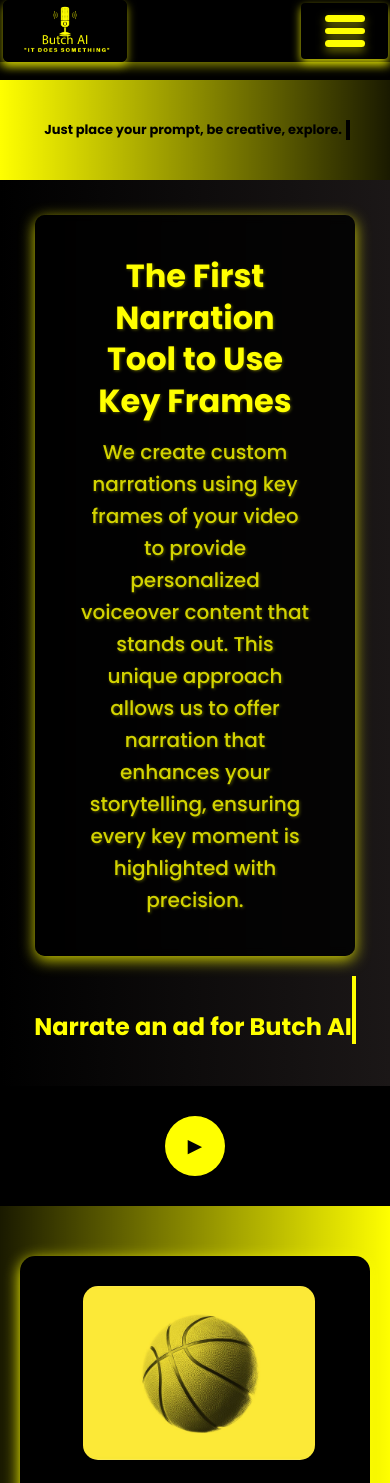
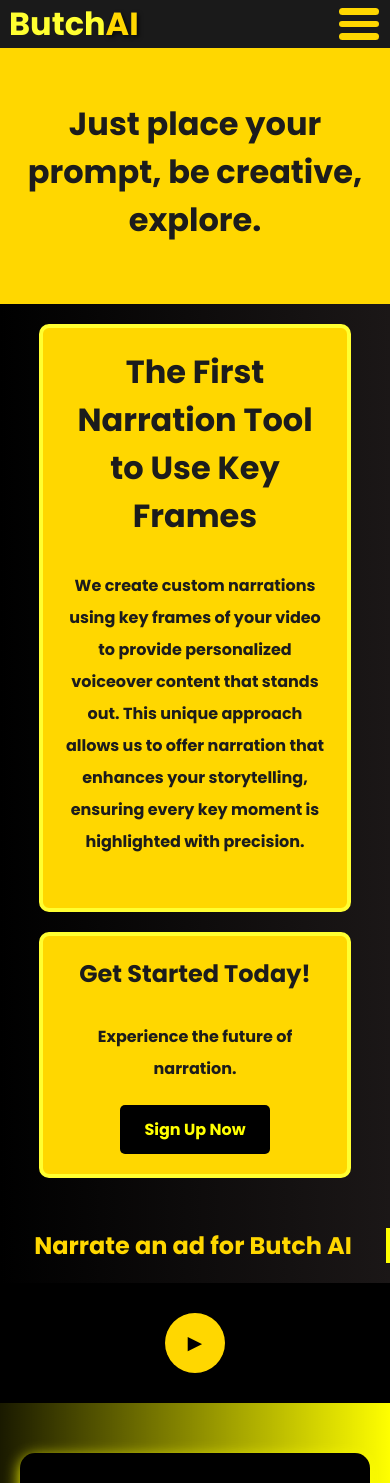
Before and after one commit to jbsam7/ButchAI, a Flask app: page / in a window 390 px wide. Shown: the top 1483 px of the page. Run offline with Flask 3, Linux system fonts and the light colour scheme.

Commit message:
Updated css and landing page to have cta

```diff
--- a/templates/main.html
+++ b/templates/main.html
@@ -46,6 +46,17 @@
             animation: fadeInOut 3s ease forwards;
         }
 
+        .intro-text .welcome {
+            color: #FFD700;
+        }
+
+        .intro-text .butch {
+            color: #FFFF31; /* Bright yellow color for 'Butch' */
+        }
+        .intro-text .ai {
+            color: #FFD700; /* Gold color for 'AI' */
+        }
+
         /* Fade-in and Fade-out animation */
         @keyframes fadeInOut {
             0% {
@@ -68,32 +79,37 @@
 
         header {
             display: flex;
-            flex-wrap: wrap; /* Allows items to wrap to the next line on small screens */
+            flex-wrap: wrap; /* Allows items to wrap to the next #1a1a1a line on small screens */
             align-items: center;
             padding: 2px;
             position: fixed;
+            padding-bottom: 6px;
             top: 0;
             width: 100%;
             z-index: 1000;
-            background-color: black;
-            box-shadow: 0 4px 10px rgba(255, 255, 0, 0.5);
-            backdrop-filter: blur(10px);
+            background-color: #1a1a1a;
+
+
             transition: background-color 0.3s ease, box-shadow 0.3s ease;
         }
-
-        .logo {
-            height: 60px;
-            width: auto;
+        /* Add styles for the logo text */
+        .logo-text {
+            font-size: 32px;
+            font-weight: 700;
+            color: #FFFF31;
             margin-right: 20px;
-            transition: box-shadow 0.3s ease-in-out;
-            border-radius: 6px;
-            margin-left: -2px;
-            box-shadow: 0 4px 10px rgba(255, 255, 0, 0.5);
-
+            transition: color 0.3s ease-in-out;
+            cursor: default;
+            padding-left: 8px;
+        }
+        .logo-text:hover {
+            color: rgba(255, 255, 0, 0.8);
         }
 
-        .logo:hover {
-            box-shadow: 0 0 30px rgba(255, 255, 0, 1);
+        /* Style for the 'AI' part */
+        .logo-text .ai {
+            color: #FFD700; /* Gold color for 'AI' */
+            text-shadow: 2px 2px 4px rgba(0, 0, 0, 0.7); /* Optional: Enhance readability */
         }
 
         .nav-links-left {
@@ -101,10 +117,11 @@
             flex-wrap: wrap;
             gap: 20px;
             align-items: center;
+            padding-top: 3px;
         }
 
         .nav-links-left a {
-            color: yellow;
+            color: #FFD700;
             text-decoration: none;
             font-size: 18px;
         }
@@ -134,7 +151,7 @@
 
         /* Links inside the dropdown */
         .dropdown-content a {
-            color: yellow;
+            color: #FFD700;
             padding: 12px 16px;
             text-decoration: none;
             display: block;
@@ -171,43 +188,46 @@
         }
 
         .nav-links-right a {
-            color: yellow;
+            color: black;
             text-decoration: none;
-            padding: 10px 20px;
-            border: 2px solid yellow;
+            padding: 7px 14px;
+            border: 2px solid #FFD700;
             border-radius: 5px;
             box-shadow: 0 0 10px rgba(255, 255, 0, 0.5);
+            background-color: #FFD700;
 
         }
 
         .nav-links-right a:hover {
-            background-color: yellow;
+            background-color: #FFFF31;
             color: black;
-            box-shadow: 0 0 20px rgba(255, 255, 0, 0.8);
+            box-shadow: 0 0 20px rgba(255, 255, 0, 0.5);
+            border: 2px solid #FFFF31;
         }
 
         /* Banner section */
         .banner {
-            background: linear-gradient(to right, yellow, rgba(255, 255, 0, 0.1));
+            background: #FFD700;
             display: flex;
             align-items: center;
             justify-content: center;
-            padding: 50px 20px;
-            margin-top: 80px;
+            padding: 180px 20px; /* Increased padding for a larger banner */
+            margin-top: 40px;
             flex-direction: column;
             text-align: center;
         }
 
         .banner-text {
-            font-size: 48px;
+            font-size: 56px; /* Increased font size */
             font-weight: bold;
-            color: black;
+            color: #1c1c1c;
             max-width: 90%;
             overflow: hidden;
             border-right: 4px solid black;
             white-space: nowrap;
             animation: typing 6s steps(46, end) forwards, cursorBlink 0.75s step-end infinite;
         }
+
 
         /* Typing effect */
         @keyframes typing {
@@ -221,70 +241,108 @@
             50% { border-color: black; }
         }
 
-        /* Second banner section */
+        /* Second banner adjustments */
         .second-banner {
             background: linear-gradient(to right, black, rgb(27, 23, 23));
-            display: flex;
-            flex-direction: column;
-            align-items: center;
-            padding: 35px;
-            color: yellow;
+            color: #1a1a1a;
+            padding: 70px;
             text-align: center;
             font-family: 'Poppins', sans-serif;
+            display: flex;
+            flex-direction: column; /* Change to column to stack content vertically */
+            align-items: center; /* Center align items */
         }
 
-        .second-banner-text {
-            max-width: 1000px;
-            padding: 30px;
-
+        .second-banner-content {
+            display: flex;
+            flex-direction: row;
+            width: 100%;
+            max-width: 1200px; /* Optional: constrain max width */
+            margin-bottom: 40px; /* Space between content and scroll text */
         }
 
-        .second-banner h2 {
-            font-size: 42px;
-            font-weight: 700;
-            margin-bottom: 15px;
-            line-height: 1.3;
-            text-shadow: 1px 1px 3px rgba(255, 255, 0, 0.3);
+        .second-banner-left, .second-banner-right {
+            flex: 1;
+            display: flex;
+            align-items: center;
+            justify-content: center;
         }
 
-        .second-banner p {
-            font-size: 20px;
-            line-height: 1.6;
-            color: rgba(255, 255, 0, 0.8);
-            text-shadow: 1px 1px 3px rgba(255, 255, 0, 0.3);
-
-
-        }
-
-        .second-banner-text-container {
-            background-color: rgba(0, 0, 0, 0.8);
+        .second-banner-text-container, .call-to-action {
+            background-color: #FFD700;
             padding: 20px;
             border-radius: 10px;
-            box-shadow: 0px 4px 15px rgba(255, 255, 0, 0.8);
+            border: 4px solid #FFFF31;
             backdrop-filter: blur(5px);
-            max-width: 100%;
+            width: 90%;
+            max-width: 500px;
         }
 
         .scroll-banner-text {
             font-size: 32px;
             font-weight: bold;
-            color: yellow;
+            color: #FFD700;
             white-space: nowrap;
             overflow: hidden;
-            border-right: 4px solid yellow;
+            border-right: 4px solid #FFD700;
             width: 0;
             visibility: hidden;
-            max-width: 100%;
             display: inline-block;
             text-align: center;
             margin-top: 20px;
-            padding-top: 10%;
+            animation: none; /* Prevent animation until triggered */
         }
+        .second-banner h2 {
+            font-size: 32px;
+            font-weight: bold;
+            color: #1c1c1c;
+            text-align: center;
+        }
+
+        .second-banner p {
+            font-size: 20px;
+            font-weight: bold;
+            color: #1c1c1c;
+            margin: 30px 0px;
+            line-height: 2;
+        }
+
+        .call-to-action h3 {
+            font-size: 32px;
+            font-weight: bold;
+            color: #1c1c1c;
+            margin-bottom: 15px;
+        }
+
+        .call-to-action p {
+            font-size: 20px;
+            font-weight: bold;
+            color: #1c1c1c;
+            margin-bottom: 20px;
+        }
+
+        .cta-button {
+            display: inline-block;
+            background-color: black;
+            color: yellow;
+            padding: 15px 30px;
+            border-radius: 5px;
+            text-decoration: none;
+            font-weight: bold;
+            transition: background-color 0.3s, box-shadow 0.3s;
+        }
+
+        .cta-button:hover {
+            background-color: #1a1a1a;
+            box-shadow: 0 0 10px yellow;
+        }
+
+
 
         /* Typing keyframes */
         @keyframes typingScroll {
             from { width: 0; }
-            to { width: 100%; }
+            to { width: 34%; }
         }
 
         /* Cursor blink animation */
@@ -305,7 +363,7 @@
         }
 
         #playPauseBtn {
-            background-color: yellow;
+            background-color: #FFD700;
             border: none;
             border-radius: 50%;
             width: 60px;
@@ -319,7 +377,7 @@
         }
 
         #playPauseBtn:hover {
-            background-color: #ffd700; /* Slightly darker yellow on hover */
+            background-color: yellow; /* Slightly darker yellow on hover */
         }
 
         #playPauseBtn:focus {
@@ -466,30 +524,44 @@
             padding: 0 1px;
             height: auto;
         }
-
+        /* Adjust banner padding */
+        .banner {
+            padding: 60px 20px; /* Adjusted padding for mobile */
+        }
+        /* Adjust banner text for mobile */
+        .banner-text {
+            font-size: 32px !important;
+            max-width: 100%;
+            white-space: normal; /* Allow text to wrap */
+            overflow: hidden;
+            border-right: none; /* Remove cursor for the new animation */
+            animation: revealText 3s ease forwards; /* New animation */
+            clip-path: inset(0 0 100% 0); /* Start by hiding the text */
+        }
+        /* New keyframes for revealing text */
+        @keyframes revealText {
+            from {
+                clip-path: inset(0 0 100% 0); /* Text is hidden */
+            }
+            to {
+                clip-path: inset(0 0 0 0); /* Text is fully revealed */
+            }
+        }
         /* Hamburger menu styling */
         .hamburger {
             display: block; /* Show hamburger on mobile */
             cursor: pointer;
             position: relative;
-            left: -1px;
-            border:  rgba(255, 255, 0);
-            padding: 6px;
-            box-shadow: 0 4px 10px rgba(255, 255, 0, 0.8);
-            border-radius: 4px;
-            padding-right: 6%;
-            padding-left: 6%;
-
+            right: 10px;
 
         }
 
         .hamburger div {
             width: 40px;
             height: 6.5px;
-            background-color: yellow;
+            background-color: #FFD700;
             margin: 6px 0;
             border-radius: 4px;
-            box-shadow: 0 4px 10px rgba(255, 255, 0, 0.5);
         }
 
         .logo {
@@ -499,27 +571,68 @@
             box-shadow: 0 4px 10px rgba(255, 255, 0, 0.6);
 
         }
-        .second-banner-text-container {
-            /* Allow full width on mobile */
-            padding: 10px 15px;
+        /* Adjust .second-banner */
+        .second-banner {
+            padding: 20px 0; /* Reduce horizontal padding */
+            align-items: stretch; /* Allow child items to stretch full width */
+        }
+
+        /* Adjust .second-banner-content */
+        .second-banner-content {
+            flex-direction: column;
+            align-items: stretch; /* Stretch child items to full width */
             width: 100%;
+        }
+
+        .second-banner-left, .second-banner-right {
+            width: 100%;
+            margin-bottom: 20px;
+        }
+
+        .second-banner-text-container, .call-to-action {
+            width: 100%;
+            max-width: 80%; /* Remove max-width constraint */
+            margin: 0; /* Remove margins */
+        }
+
+        .scroll-banner-text {
+            font-size: 24px;
+            margin-top: -10px;
 
         }
-        .second-banner-text {
-            width: 100%;
-            text-align: center;
 
+        /* Typing keyframes */
+        @keyframes typingScroll {
+            from { width: 0%; }
+            to { width: 100%; }
         }
-        .banner {
-            padding: 40px;
 
+        /* Cursor blink animation */
+        @keyframes blinkScroll {
+            from, to { border-color: transparent; }
+            50% { border-color: yellow; }
         }
-        .banner-text {
-            font-size: 13px !important;
-            font-weight: bold;
 
+        .second-banner h2 {
+            font-size: 24px;
+        }
 
+        .second-banner p {
+            font-size: 16px;
         }
+
+        .call-to-action h3 {
+            font-size: 24px;
+        }
+
+        .call-to-action p {
+            font-size: 16px;
+        }
+
+        .cta-button {
+            padding: 12px 24px;
+        }
+
 
 
 
@@ -579,15 +692,6 @@
             color: yellow; /* Text color to match other links */
         }
 
-
-
-
-        /* Ensure banner text and other elements are styled properly */
-        .banner-text {
-            font-size: 32px;
-            max-width: 100%;
-        }
-
         .second-banner h2 {
             font-size: 32px;
         }
@@ -617,10 +721,6 @@
             text-align: center; /* Center text on mobile */
         }
 
-
-        .scroll-banner-text {
-            font-size: 24px;
-        }
     }
 
     </style>
@@ -628,12 +728,20 @@
 <body>
     <!-- Intro Overlay -->
     <div class="intro-overlay">
-        <div class="intro-text">Welcome to Butch AI</div>
+        <div class="intro-text">
+            <span class="welcome">Welcome to</span>
+            <span class="butch">Butch</span>
+            <span class="ai"> AI</span>
+        </div>
     </div>
 
     <header>
         <!-- Insert the logo here-->
-        <img src="{{ url_for('static', filename='images/logobaby.png') }}" alt="ButchAI Logo" class="logo">
+        <!--img src="{{ url_for('static', filename='images/logobaby.png') }}" alt="ButchAI Logo" class="logo"-->
+        <!-- Insert the logo text here-->
+        <div class="logo-text" aria-label="ButchAI">
+            Butch<span class="ai">AI</span>
+        </div>
 
             <!-- Hamburger menu icon -->
         <div class="hamburger" onclick="toggleMenu()">
@@ -672,8 +780,10 @@
         </div>
     </div>
 
-    <!-- Second banner section-->
     <div class="second-banner">
+        <!-- Container for left and right sections -->
+        <div class="second-banner-content">
+            <div class="second-banner-left">
                 <div class="second-banner-text-container">
                     <div class="second-banner-text">
                         <h2>The First Narration Tool to Use Key Frames</h2>
@@ -685,11 +795,18 @@
                         </p>
                     </div>
                 </div>
-
-        <div>
+            </div>
+            <div class="second-banner-right">
+                <div class="call-to-action">
+                    <h3>Get Started Today!</h3>
+                    <p>Experience the future of narration.</p>
+                    <a href="/signup" class="cta-button">Sign Up Now</a>
+                </div>
+            </div>
+        </div>
+        <!-- Scroll banner text -->
         <div class="scroll-banner-text">
             Narrate an ad for Butch AI<br>
-            </div>
         </div>
     </div>
     <div class="audio-container">
```
Lines whose indentation alone changed are shown as unchanged.
